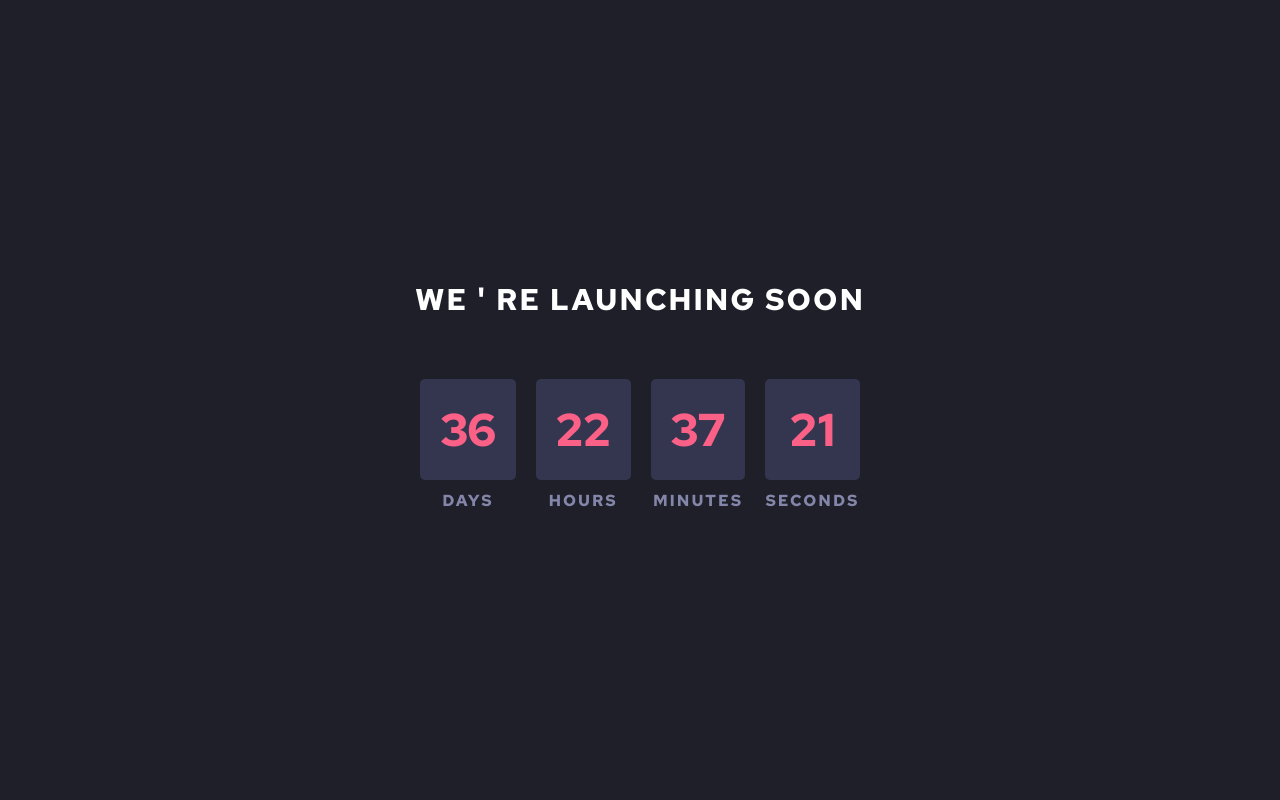
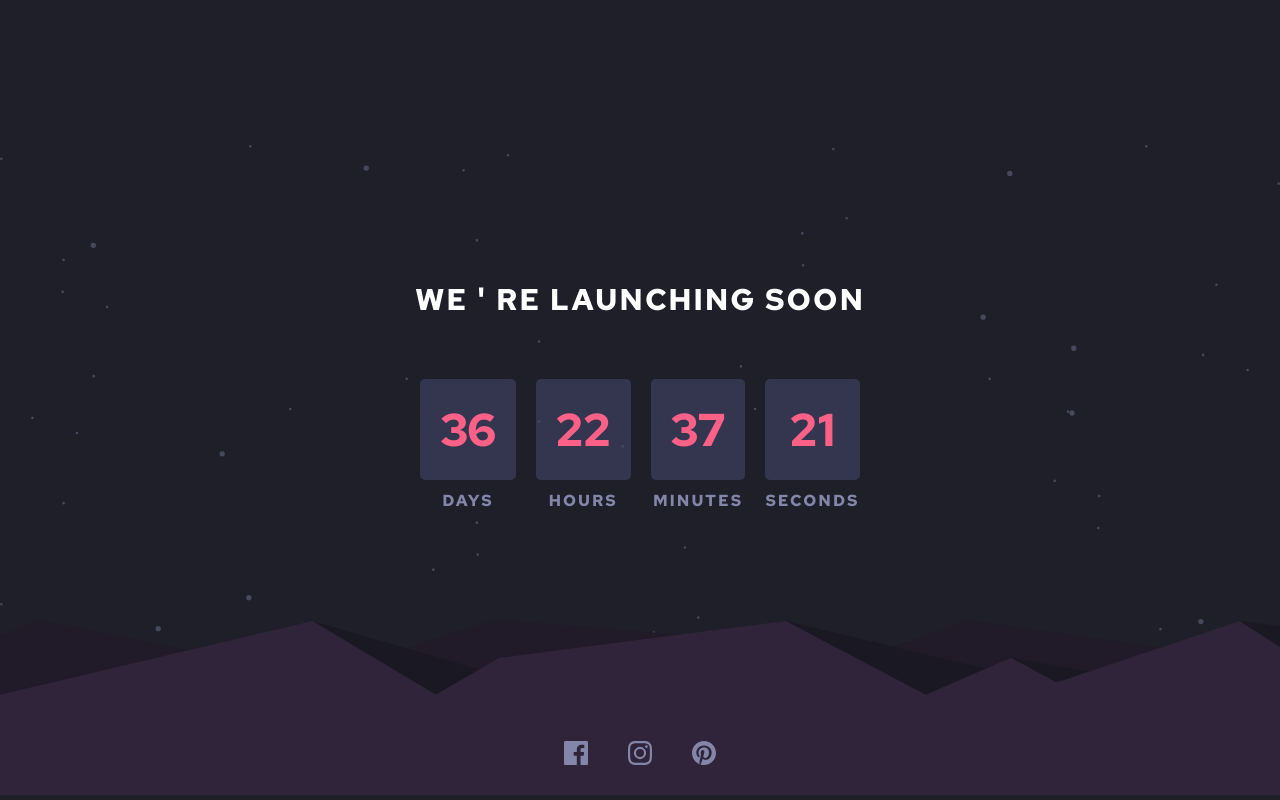
Before and after one commit to Simarpreetsingh21/Launch-countdown-timer, a plain HTML site: page index.html in a window 1280 px wide. Drawn offline with Linux system fonts and the light colour scheme; the site is published under a folder, as on GitHub Pages, so addresses that start at the root find nothing.

Commit message:
Update index.html

```diff
--- a/index.html
+++ b/index.html
@@ -4,7 +4,7 @@
   <meta charset="UTF-8">
   <meta name="viewport" content="width=device-width, initial-scale=1.0"> <!-- displays site properly based on user's device -->
 
-  <link rel="icon" type="image/png" sizes="32x32" href="./images/favicon-32x32.png">
+  <link rel="icon" type="image/png" sizes="32x32" href="images/favicon-32x32.png">
   <link rel="stylesheet" href="style.css">
   <link href="https://fonts.googleapis.com/css2?family=Red+Hat+Text:wght@700&display=swap" rel="stylesheet">
   <title>Frontend Mentor | Launch countdown timer</title>
@@ -16,7 +16,7 @@
   <div class="container">
 
     <div class="stars">
-      <img src="/images/bg-stars.svg" alt="">
+      <img src="images/bg-stars.svg" alt="">
     </div>
 
     <h1>WE ' RE LAUNCHING SOON </h1>
@@ -53,14 +53,14 @@
 
     <div class="socials">
         <ul>
-            <li><img src="/images/icon-facebook.svg" alt=""></li>
-            <li><img src="/images/icon-instagram.svg" alt=""></li>
-            <li><img src="/images/icon-pinterest.svg" alt=""></li>
+            <li><img src="images/icon-facebook.svg" alt=""></li>
+            <li><img src="images/icon-instagram.svg" alt=""></li>
+            <li><img src="images/icon-pinterest.svg" alt=""></li>
         </ul>
     </div>
 
     <div class="hills">
-        <img src="/images/pattern-hills.svg" alt="">
+        <img src="images/pattern-hills.svg" alt="">
     </div>
 </footer>
 
```
